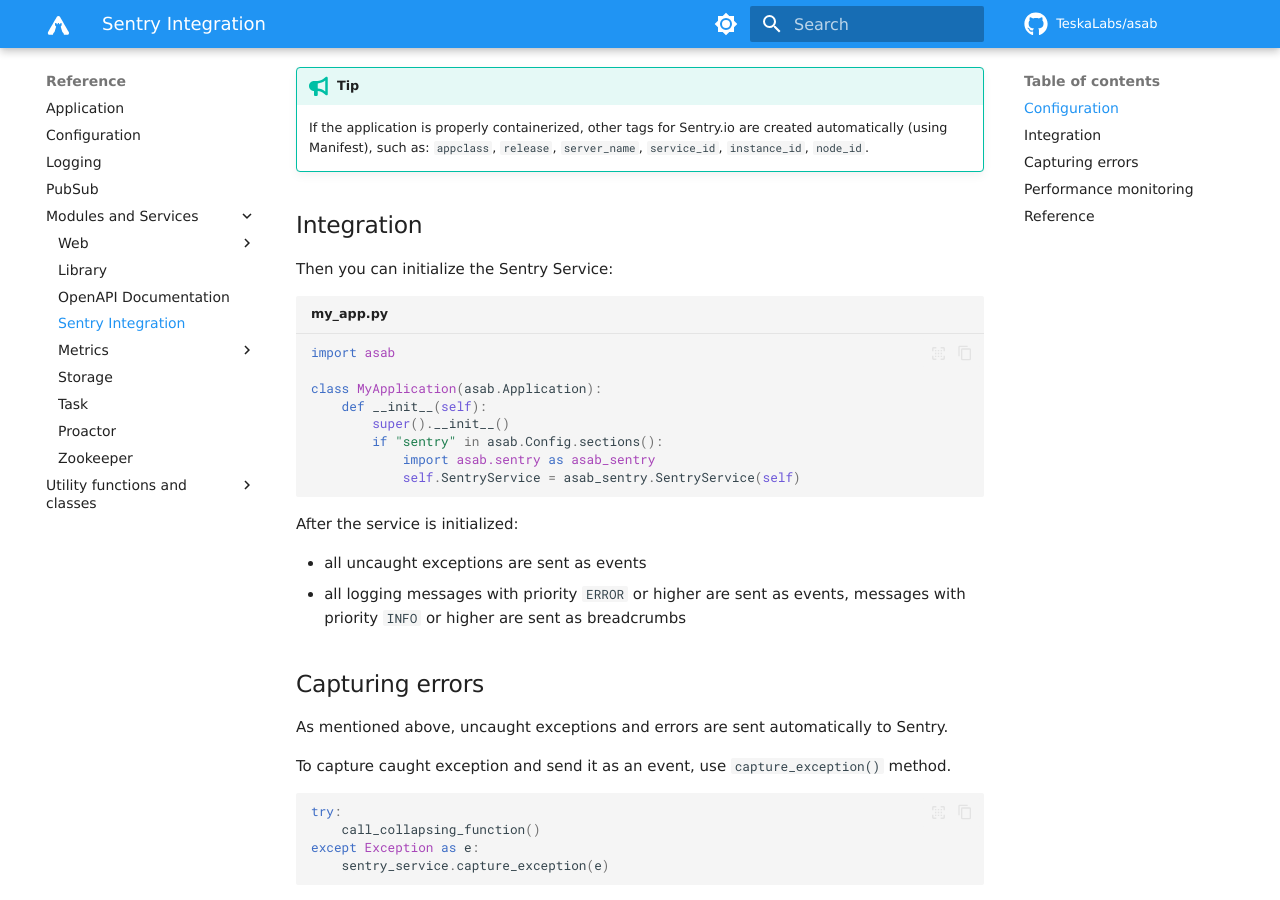
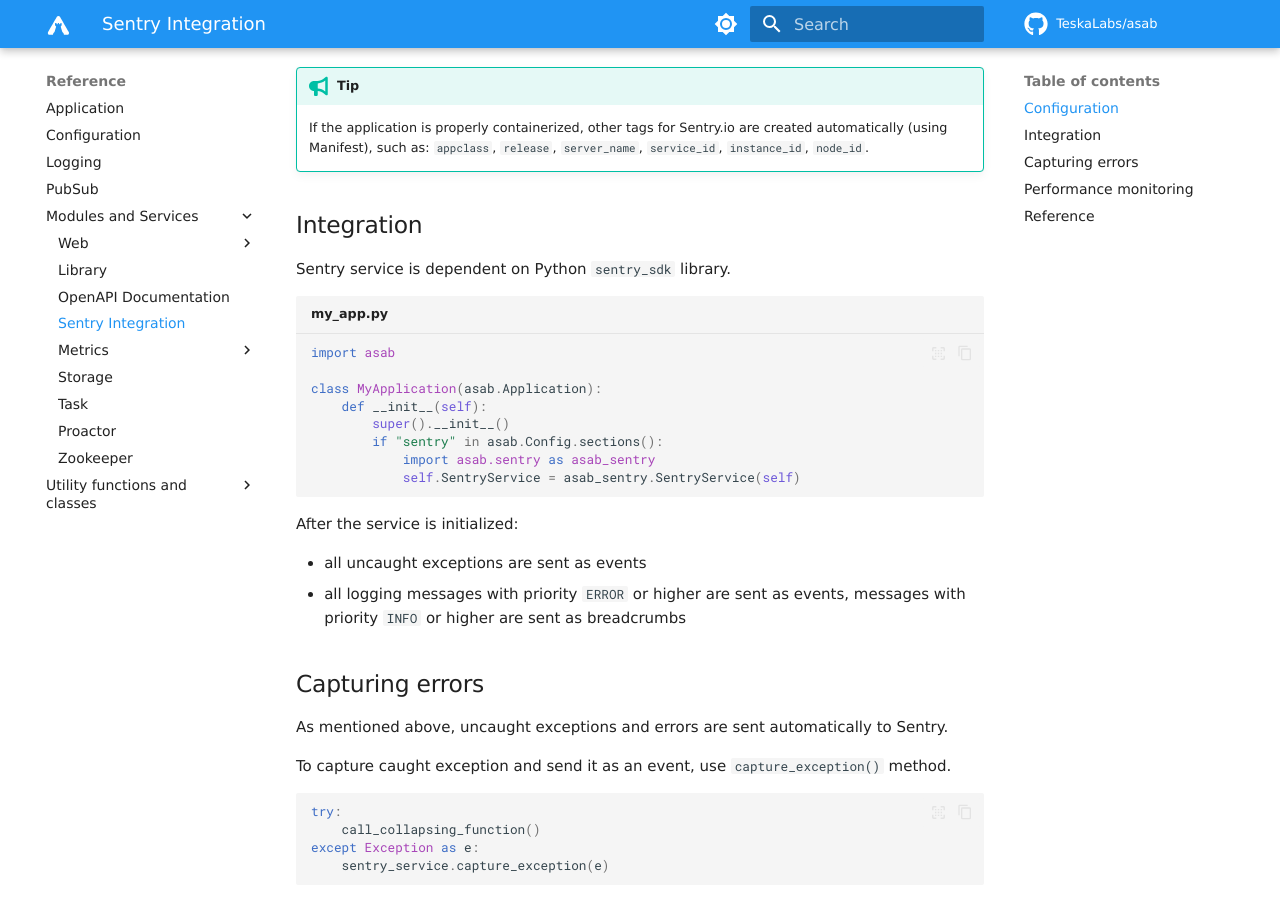
Before and after one commit to TeskaLabs/asab, an MkDocs documentation site: the page built from docs/reference/services/sentry.md, in a window 1280 px wide and 900 px high, scrolled down 1221 px. Built offline with MkDocs 1.6.1 and Material for MkDocs 9.7.7, drawn with Linux system fonts in a browser that asks for light colours; some web fonts are replaced; comment, search, counter and statistics services are not loaded.

Commit message:
Improve sentry integration section

````diff
--- a/docs/reference/services/sentry.md
+++ b/docs/reference/services/sentry.md
@@ -64,7 +64,7 @@
 
 ## Integration
 
-Then you can initialize the Sentry Service:
+Sentry service is dependent on Python `sentry_sdk` library.
 
 ```python title='my_app.py'
 import asab
````
